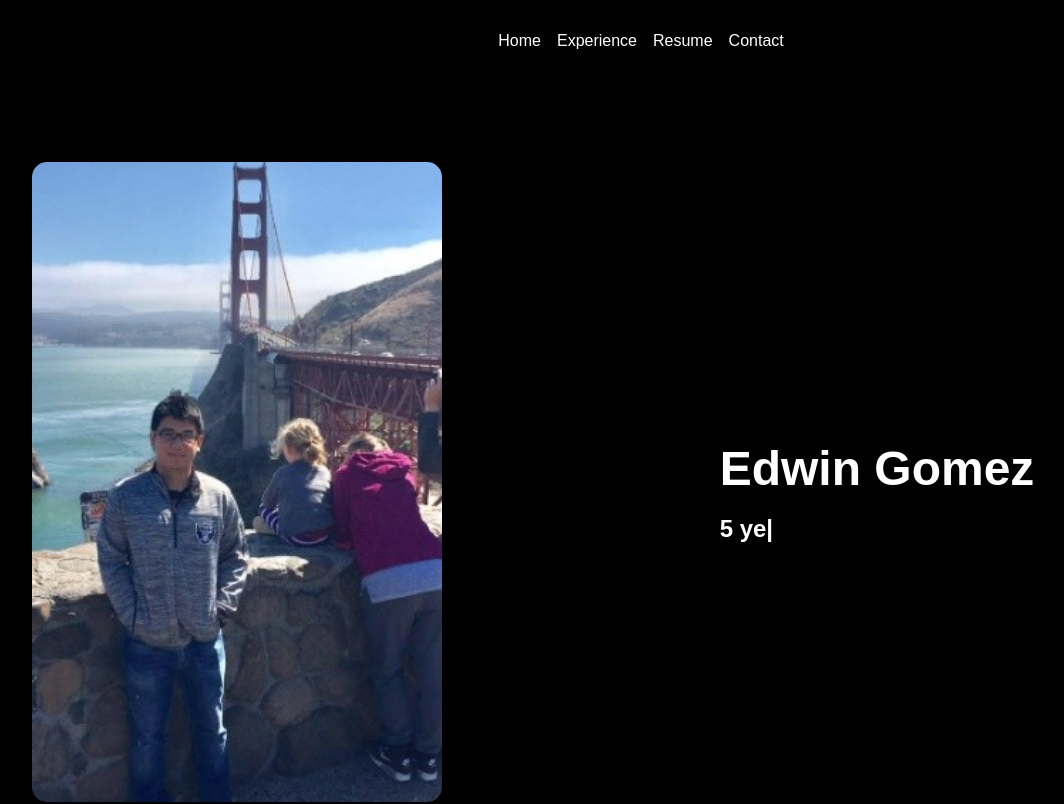
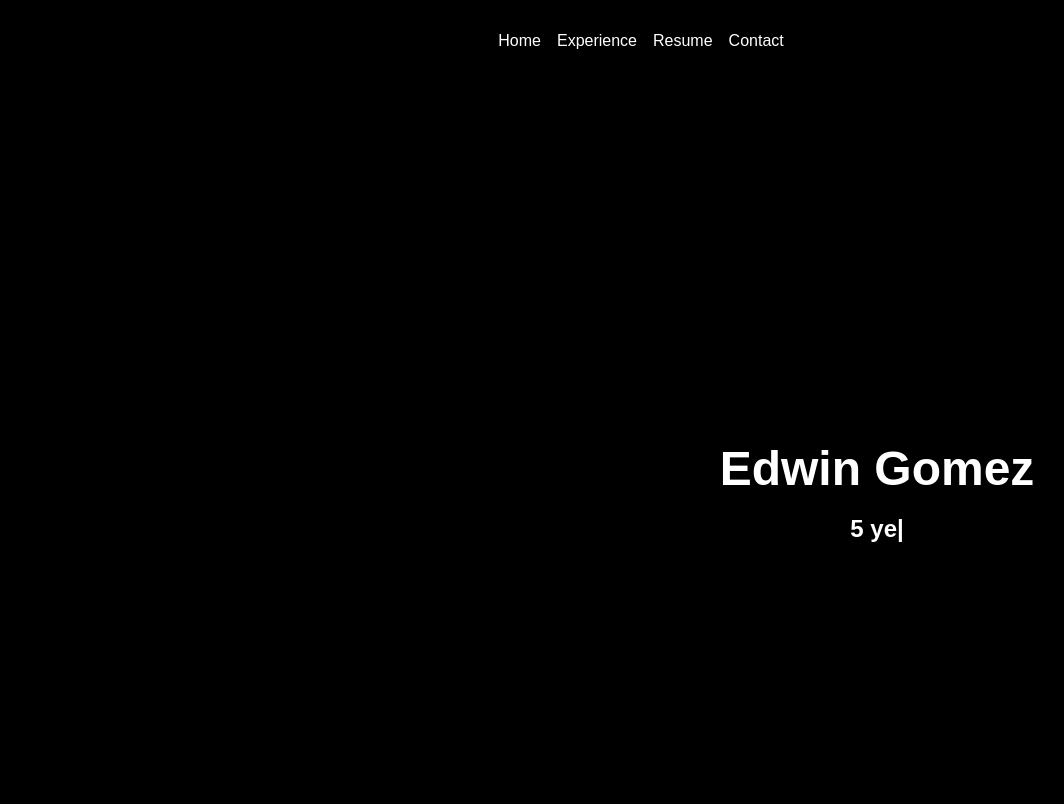
Before and after one commit to edwingomez12/edwingomez12.github.io, a React (Create React App) app: page / in a window 1280 px wide. Shown: the top 804 px of the page, without its empty margins (19-1083 px from the left). Built offline with nearby package versions, Linux system fonts and the light colour scheme.

Commit message:
update home css

```diff
--- a/src/components/Home.css
+++ b/src/components/Home.css
@@ -1,29 +1,37 @@
+/* Basic styles for the Home component */
 .home {
     display: flex;
+    flex-direction: column;
     height: 100vh;
+    padding: 20px;
+    box-sizing: border-box;
   }
 
+  /* Styles for the left-side and image container */
   .left-side {
-    flex: 0 0 40%; /* Adjust this value to control the width of the left side */
+    flex: 0 0 40%;
     display: flex;
     align-items: center;
     justify-content: center;
     position: relative;
     overflow: hidden;
+    margin-bottom: 20px; /* Add some space below the image */
   }
 
   .image {
-    width: 80%; /* Adjust this value to control the size of the image */
-    height: 80%;
-    background: url('/public/Me.jpeg') no-repeat center center/cover;
+    width: 100%; /* Make the image take full width */
+    max-width: 400px; /* Limit the maximum width */
+    height: auto; /* Maintain aspect ratio */
+    background-size: cover;
+    background-position: center;
     border-radius: 15px;
     box-shadow: 0 4px 30px rgba(0, 0, 0, 0.1);
-    transition: transform 0.3s ease, filter 0.3s ease, opacity 1s ease-out; /* Added opacity transition */
-    opacity: 0; /* Start with opacity 0 to create a loading effect */
+    transition: transform 0.3s ease, filter 0.3s ease, opacity 1s ease-out;
+    opacity: 0;
   }
 
   .image.loaded {
-    opacity: 1; /* Fade in the image when loaded */
+    opacity: 1;
   }
 
   .image:hover {
@@ -31,6 +39,7 @@
     filter: brightness(1.1);
   }
 
+  /* Styles for the right-side and content */
   .right-side {
     flex: 1;
     background-color: #000;
@@ -38,15 +47,16 @@
     display: flex;
     align-items: center;
     justify-content: center;
-    padding: 2rem;
+    padding: 20px;
   }
 
   .right-side .content {
     max-width: 600px;
+    text-align: center;
   }
 
   .right-side h1 {
-    font-size: 3rem;
+    font-size: 2.5rem;
     margin-bottom: 1rem;
   }
 
@@ -54,6 +64,7 @@
     font-size: 1.25rem;
   }
 
+  /* Responsive styles for smaller screens */
   @media (min-width: 768px) {
     .home {
       flex-direction: row;
--- a/src/components/Home.js
+++ b/src/components/Home.js
@@ -1,11 +1,8 @@
-import React, {useEffect, useState }from 'react';
-import { ReactTyped } from "react-typed";
-
+import React, { useEffect, useState } from 'react';
+import {ReactTyped} from 'react-typed';
 import './Home.css';
 
-
 const Home = () => {
-
   const [imageLoaded, setImageLoaded] = useState(false);
 
   useEffect(() => {
@@ -13,7 +10,7 @@ const Home = () => {
     img.onload = () => {
       setImageLoaded(true);
     };
-    img.src = `${process.env.PUBLIC_URL}/Me.jpeg`;
+    img.src = `${process.env.PUBLIC_URL}/Me.jpeg`; // Ensure correct path
   }, []);
 
   return (
@@ -26,8 +23,7 @@ const Home = () => {
       </div>
       <div className="right-side">
         <div className="content">
-        <h1>Edwin Gomez
-        </h1>
+          <h1>Edwin Gomez</h1>
           <h2>
             <ReactTyped
               strings={['Software Engineer', '5 years of experience', 'Bachelors in Science Computer Engineering']}
```
Lines whose indentation alone changed are shown as unchanged.
